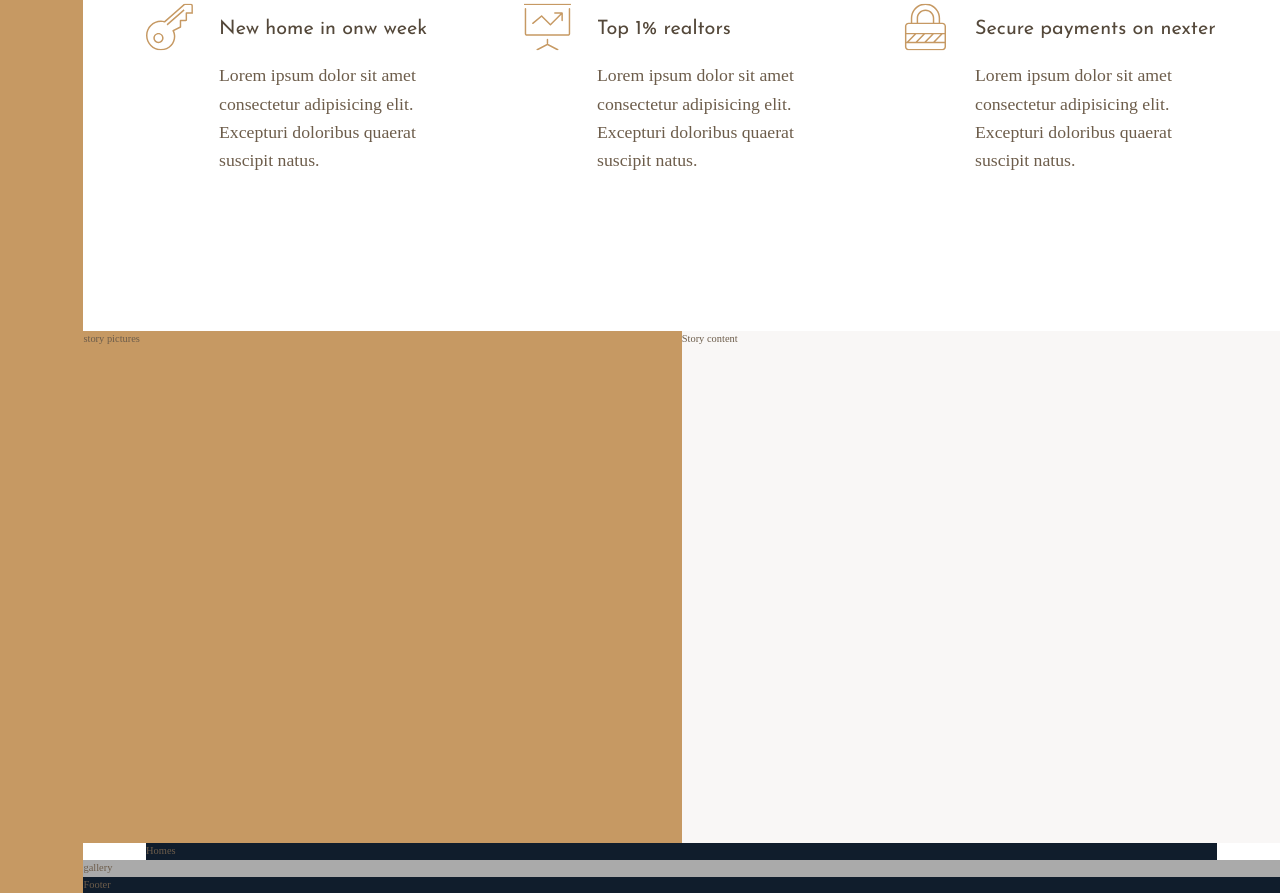
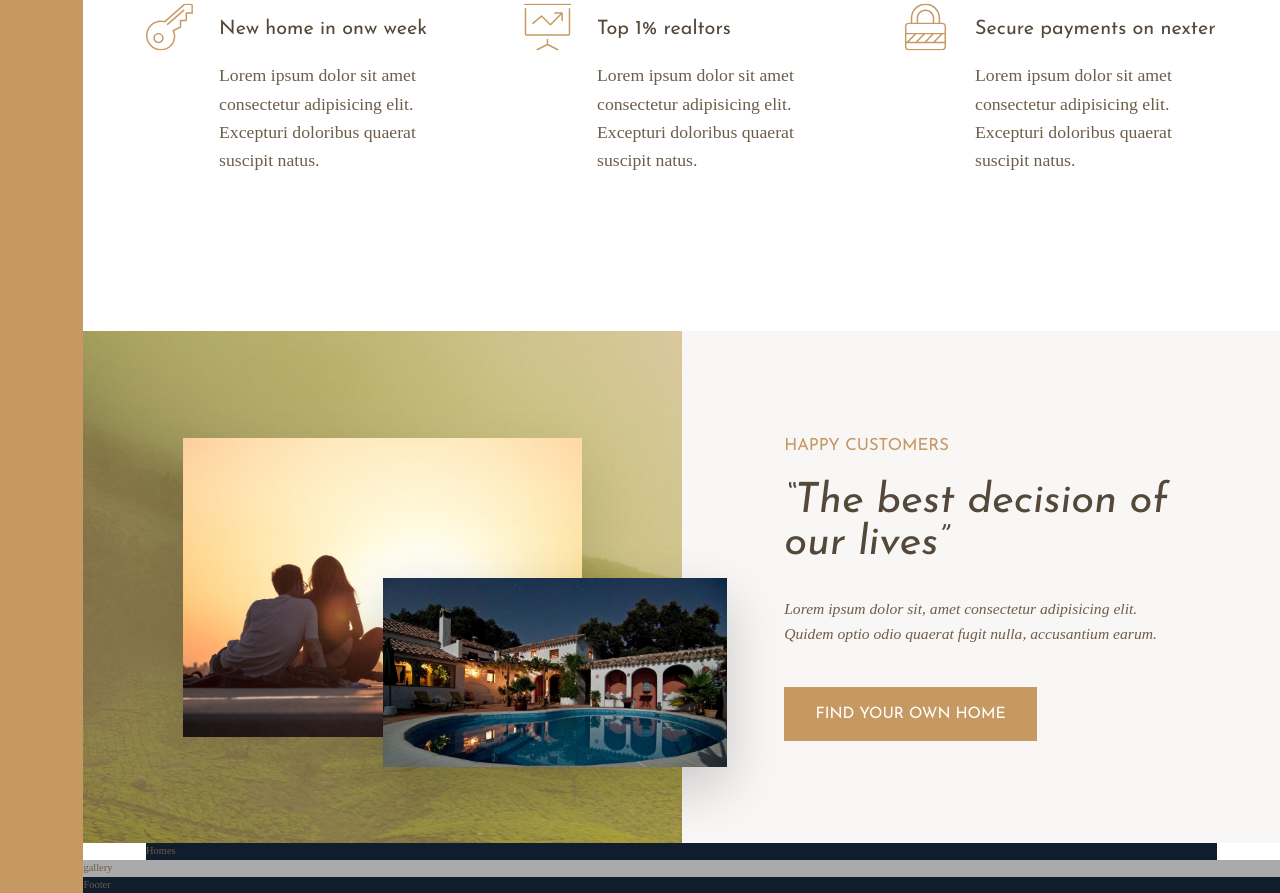
Before and after one commit to GuiCMartins/nexter, a website: page index.html in a window 1280 px wide. Shown: the part 1006-1899 px from the top of the page. Drawn offline with Linux system fonts and the light colour scheme.

Commit message:
story section

```diff
--- a/index.html
+++ b/index.html
@@ -82,11 +82,15 @@
         </section>
 
         <div class="story__pictures">
-            story pictures
+            <img src="img/story-1.jpeg" alt="Couple with new house" class="story__img--1">
+            <img src="img/story-2.jpeg" alt="New house" class="story__img--2">
         </div>
 
         <div class="story__content">
-            Story content
+            <h3 class="heading-3 mb-sm">Happy Customers</h3>
+            <h2 class="heading-2 heading-2--dark mb-md">&ldquo;The best decision of our lives&rdquo;</h2>
+            <p class="story__text mb-lg">Lorem ipsum dolor sit, amet consectetur adipisicing elit. Quidem optio odio quaerat fugit nulla, accusantium earum.</p>
+            <button class="btn">Find your own home</button>
         </div>
 
         <section class="homes">
--- a/sass/_story.scss
+++ b/sass/_story.scss
@@ -2,10 +2,42 @@
     &__pictures {
         background-color: $color-primary;
         grid-column: full-start / col-end 4;
+        background-image: linear-gradient(rgba($color-primary, .5), rgba($color-primary, .5)), url(../img/back.jpg);
+
+        display: grid;
+        grid-template-rows: repeat(6, 1fr);
+        grid-template-columns: repeat(6, 1fr);
+        align-items: center;
+    }
+
+    &__img--1 {
+        width: 100%;
+        grid-row: 2 / 6;
+        grid-column: 2 / 6;
+        box-shadow: 0 2rem 5rem rgba(#000, .1);
+    }
+
+    &__img--2 {
+        width: 115%;
+        grid-row: 4 / 6;
+        grid-column: 4 / 7;
+        z-index: 20;
+        box-shadow: 0 2rem 5rem rgba(#000, .2);
     }
 
     &__content {
         background-color: $color-grey-light-1;
         grid-column: col-start 5 / full-end;
+
+        padding: 6rem 8vw;
+        display: flex;
+        flex-direction: column;
+        justify-content: center;
+        align-items: flex-start;
+    }
+
+    &__text {
+        font-size: 1.5rem;
+        font-style: italic;
     }
 }
--- a/sass/_typography.scss
+++ b/sass/_typography.scss
@@ -9,10 +9,24 @@
 
 .heading-2 {
     @extend %heading;
+    font-size: 4rem;
+    font-style: italic;
+    line-height: 1;
+
+    &--light {
+        color: $color-grey-light-1;
+    }
+
+    &--dark {
+        color: $color-grey-dark-1;
+    }
 }
 
 .heading-3 {
     @extend %heading;
+    font-size: 1.6rem;
+    color: $color-primary;
+    text-transform: uppercase
 }
 
 .heading-4 {
@@ -27,3 +41,36 @@
         color: $color-grey-dark-1;
     }
 }
+
+.btn {
+    background-color: $color-primary;
+    color: #fff;
+    border: none;
+    border-radius: 0;
+    font-family: $font-display;
+    font-size: 1.5rem;
+    text-transform: uppercase;
+    padding: 1.8rem 3rem;
+    cursor: pointer;
+    transition: all .2s;
+
+    &:hover {
+        background-color: $color-primary-dark;
+    }
+}
+
+.mb-sm {
+    margin-bottom: 2rem;
+}
+
+.mb-md {
+    margin-bottom: 3rem;
+}
+
+.mb-lg {
+    margin-bottom: 4rem;
+}
+
+.mb-hg {
+    margin-bottom: 8rem;
+}
```
Also changed, not shown: css/style.css.
